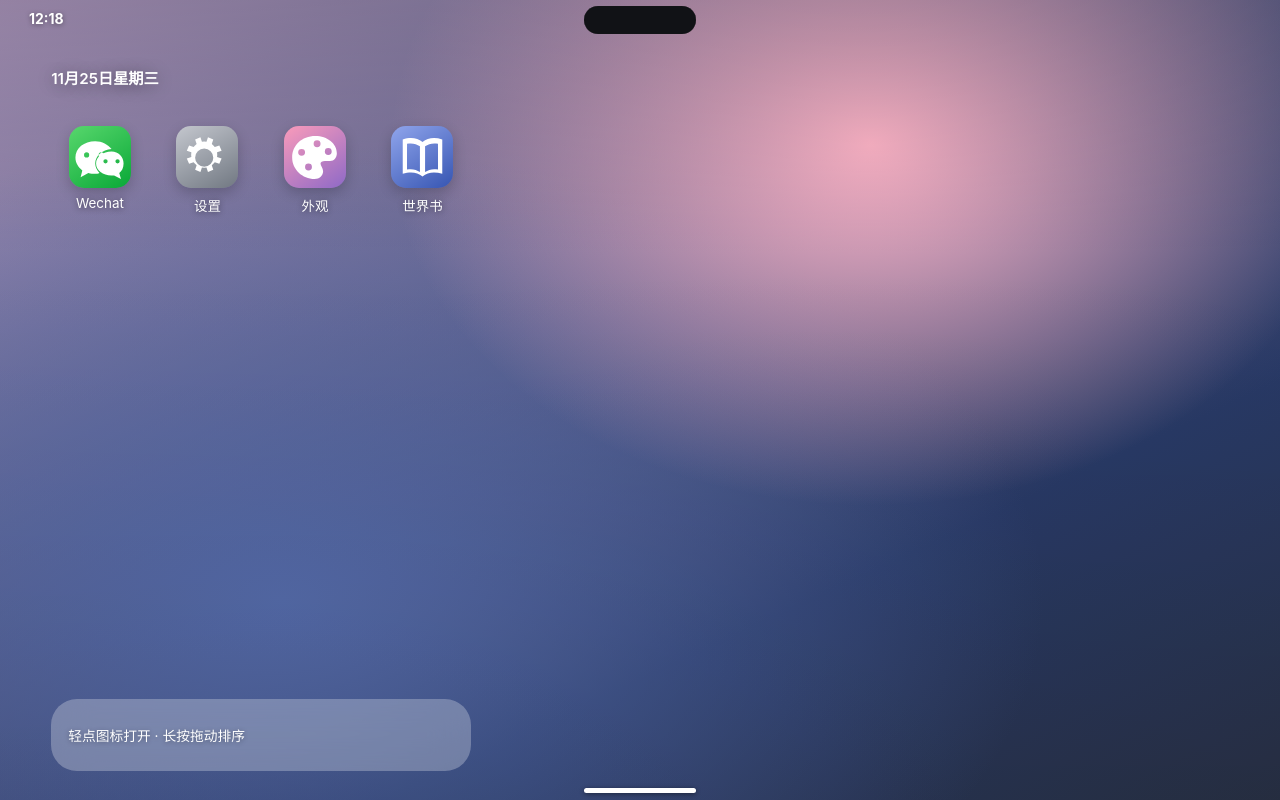
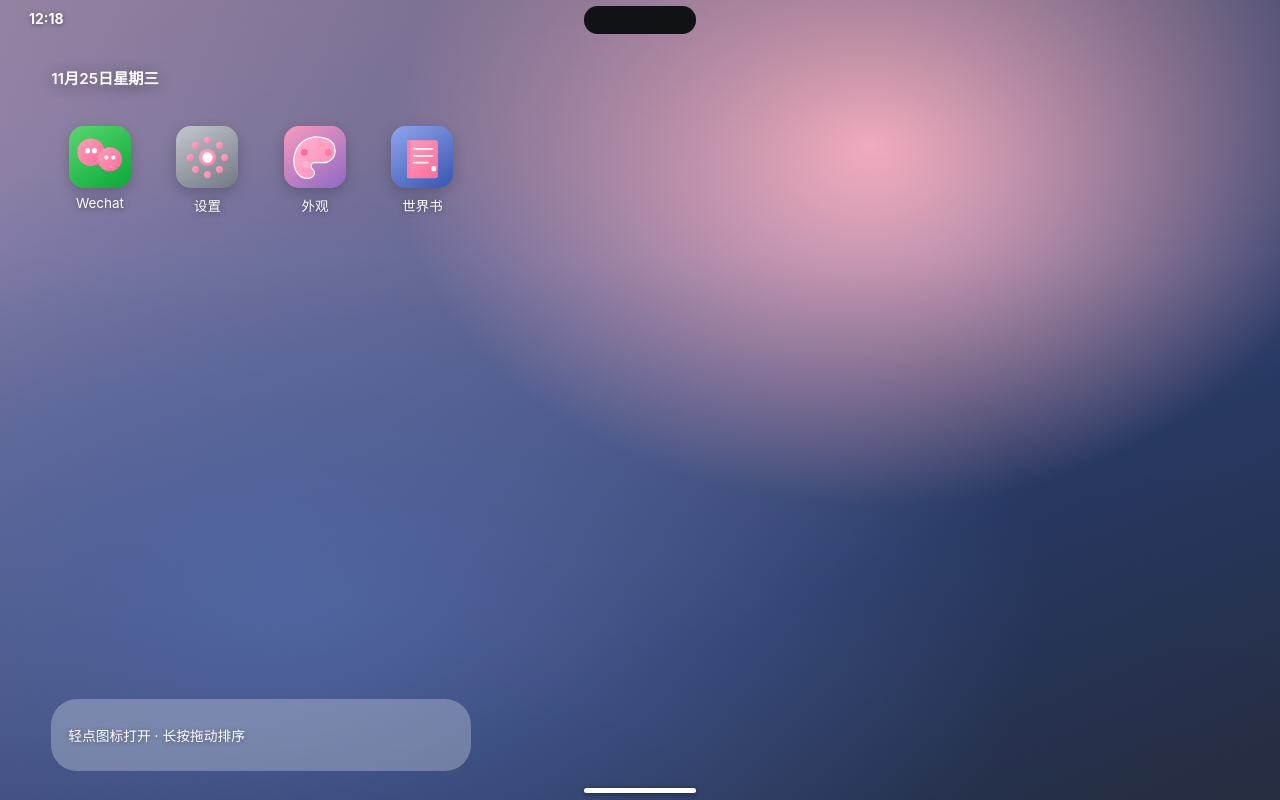
Before and after one commit to Kris-coding/-, a plain HTML site: page index.html in a window 1280 px wide. Drawn offline with Linux system fonts and the light colour scheme.

Commit message:
Update index.html

```diff
--- a/index.html
+++ b/index.html
@@ -26,12 +26,101 @@
       <div class="phone-status" aria-hidden="true"><span id="phoneClock">9:41</span><span class="dynamic-island"></span></div>
       <section class="home-screen" id="homeScreen" aria-label="手机桌面">
         <div class="home-heading"><span id="homeDate"></span></div>
+
         <div class="home-apps">
-          <button class="home-app" data-app-id="wechat" id="launchWechat" type="button" aria-label="打开 Wechat"><span class="app-icon wechat-icon"><svg viewBox="0 0 64 64" aria-hidden="true"><path fill="white" d="M27 13c-13 0-23 8-23 19 0 6 3 11 8 15l-2 8 9-5c3 1 5 1 8 1 2 0 3 0 5-1-3-3-5-7-5-11 0-9 8-16 19-17-4-5-11-9-19-9Zm-10 13a3 3 0 1 1 0 6 3 3 0 0 1 0-6Zm17 0a3 3 0 1 1 0 6 3 3 0 0 1 0-6Z"/><path fill="white" d="M46 25c-10 0-18 6-18 14s8 14 18 14h3l8 4-2-7c3-2 5-6 5-11 0-8-6-14-14-14Zm-7 9a2.5 2.5 0 1 1 0 5 2.5 2.5 0 0 1 0-5Zm14 0a2.5 2.5 0 1 1 0 5 2.5 2.5 0 0 1 0-5Z"/></svg></span><span>Wechat</span></button>
-          <button class="home-app" data-app-id="settings" id="launchSettings" type="button" aria-label="打开设置"><span class="app-icon settings-icon"><svg viewBox="0 0 64 64" aria-hidden="true"><path fill="white" d="m27 5 2 6a21 21 0 0 1 6 0l2-6 7 3-2 6a21 21 0 0 1 4 4l6-2 3 7-6 2a21 21 0 0 1 0 6l6 2-3 7-6-2a21 21 0 0 1-4 4l2 6-7 3-2-6a21 21 0 0 1-6 0l-2 6-7-3 2-6a21 21 0 0 1-4-4l-6 2-3-7 6-2a21 21 0 0 1 0-6l-6-2 3-7 6 2a21 21 0 0 1 4-4l-2-6 7-3Zm5 15a12 12 0 1 0 0 24 12 12 0 0 0 0-24Z" transform="translate(0 4) scale(.88)"/></svg></span><span>设置</span></button>
-          <button class="home-app" data-app-id="appearance" id="launchAppearance" type="button" aria-label="打开外观"><span class="app-icon appearance-icon"><svg viewBox="0 0 64 64" aria-hidden="true"><path fill="white" d="M33 7C17 7 6 18 6 32s12 25 26 25c6 0 10-4 10-9 0-4-3-6-3-9 0-2 2-3 5-3h6c5 0 8-4 8-9C58 16 47 7 33 7ZM17 30a4 4 0 1 1 0-8 4 4 0 0 1 0 8Zm8 17a4 4 0 1 1 0-8 4 4 0 0 1 0 8Zm10-27a4 4 0 1 1 0-8 4 4 0 0 1 0 8Zm13 9a4 4 0 1 1 0-8 4 4 0 0 1 0 8Z"/></svg></span><span>外观</span></button>
-          <button class="home-app" data-app-id="worldbooks" id="launchWorldbooks" type="button" aria-label="打开世界书"><span class="app-icon worldbooks-icon"><svg viewBox="0 0 64 64" aria-hidden="true"><path fill="white" d="M9 11c9-3 17-2 23 3 6-5 14-6 23-3v40c-9-3-17-2-23 3-6-5-14-6-23-3V11Zm5 5v30c6-1 11 0 15 3V19c-4-3-9-4-15-3Zm36 0c-6-1-11 0-15 3v30c4-3 9-4 15-3V16Z"/></svg></span><span>世界书</span></button>
-        </div>
+  <!-- Wechat 图标 - 粉色卡通 -->
+  <button class="home-app" data-app-id="wechat" id="launchWechat" type="button" aria-label="打开 Wechat">
+    <span class="app-icon wechat-icon">
+      <svg viewBox="0 0 64 64" aria-hidden="true">
+        <defs>
+          <linearGradient id="wechat-grad" x1="0%" y1="0%" x2="100%" y2="100%">
+            <stop offset="0%" style="stop-color:#ff9eb5;stop-opacity:1" />
+            <stop offset="100%" style="stop-color:#ff6b9d;stop-opacity:1" />
+          </linearGradient>
+        </defs>
+        <circle cx="22" cy="26" r="16" fill="url(#wechat-grad)"/>
+        <circle cx="44" cy="34" r="14" fill="url(#wechat-grad)"/>
+        <circle cx="18" cy="24" r="3" fill="white"/>
+        <circle cx="26" cy="24" r="3" fill="white"/>
+        <circle cx="40" cy="32" r="2.5" fill="white"/>
+        <circle cx="48" cy="32" r="2.5" fill="white"/>
+        <path d="M 22 32 Q 20 36 15 36" stroke="url(#wechat-grad)" stroke-width="2" fill="none" stroke-linecap="round"/>
+        <path d="M 44 42 Q 48 46 52 44" stroke="url(#wechat-grad)" stroke-width="2" fill="none" stroke-linecap="round"/>
+      </svg>
+    </span>
+    <span>Wechat</span>
+  </button>
+
+  <!-- 设置图标 - 粉色卡通 -->
+  <button class="home-app" data-app-id="settings" id="launchSettings" type="button" aria-label="打开设置">
+    <span class="app-icon settings-icon">
+      <svg viewBox="0 0 64 64" aria-hidden="true">
+        <defs>
+          <linearGradient id="settings-grad" x1="0%" y1="0%" x2="100%" y2="100%">
+            <stop offset="0%" style="stop-color:#ffa8c5;stop-opacity:1" />
+            <stop offset="100%" style="stop-color:#ff7ba8;stop-opacity:1" />
+          </linearGradient>
+        </defs>
+        <circle cx="32" cy="32" r="10" fill="url(#settings-grad)"/>
+        <g fill="url(#settings-grad)">
+          <circle cx="32" cy="12" r="4"/>
+          <circle cx="32" cy="52" r="4"/>
+          <circle cx="12" cy="32" r="4"/>
+          <circle cx="52" cy="32" r="4"/>
+          <circle cx="18" cy="18" r="4"/>
+          <circle cx="46" cy="46" r="4"/>
+          <circle cx="46" cy="18" r="4"/>
+          <circle cx="18" cy="46" r="4"/>
+        </g>
+        <circle cx="32" cy="32" r="6" fill="white"/>
+      </svg>
+    </span>
+    <span>设置</span>
+  </button>
+
+  <!-- 外观图标 - 粉色卡通 -->
+  <button class="home-app" data-app-id="appearance" id="launchAppearance" type="button" aria-label="打开外观">
+    <span class="app-icon appearance-icon">
+      <svg viewBox="0 0 64 64" aria-hidden="true">
+        <defs>
+          <linearGradient id="appearance-grad" x1="0%" y1="0%" x2="100%" y2="100%">
+            <stop offset="0%" style="stop-color:#ffb3d1;stop-opacity:1" />
+            <stop offset="100%" style="stop-color:#ff8bb8;stop-opacity:1" />
+          </linearGradient>
+        </defs>
+        <path d="M 32 8 Q 20 10 14 18 Q 8 26 8 36 Q 8 48 16 54 Q 20 57 26 56 Q 28 56 30 54 Q 32 52 32 50 Q 32 48 30 46 Q 28 44 28 42 Q 28 40 30 38 L 42 38 Q 48 38 52 34 Q 56 30 56 24 Q 56 14 46 10 Q 40 8 32 8 Z" fill="url(#appearance-grad)" stroke="white" stroke-width="1.5"/>
+        <circle cx="20" cy="26" r="4" fill="#ff6b9d"/>
+        <circle cx="28" cy="20" r="4" fill="#ffa8c5"/>
+        <circle cx="40" cy="20" r="4" fill="#ff9eb5"/>
+        <circle cx="48" cy="26" r="4" fill="#ff7ba8"/>
+        <circle cx="22" cy="40" r="4" fill="#ffb3d1"/>
+      </svg>
+    </span>
+    <span>外观</span>
+  </button>
+
+  <!-- 世界书图标 - 粉色卡通 -->
+  <button class="home-app" data-app-id="worldbooks" id="launchWorldbooks" type="button" aria-label="打开世界书">
+    <span class="app-icon worldbooks-icon">
+      <svg viewBox="0 0 64 64" aria-hidden="true">
+        <defs>
+          <linearGradient id="book-grad" x1="0%" y1="0%" x2="100%" y2="100%">
+            <stop offset="0%" style="stop-color:#ff9eb5;stop-opacity:1" />
+            <stop offset="100%" style="stop-color:#ff6b9d;stop-opacity:1" />
+          </linearGradient>
+        </defs>
+        <rect x="14" y="12" width="36" height="44" rx="3" fill="url(#book-grad)"/>
+        <rect x="14" y="12" width="4" height="44" fill="#ff7ba8"/>
+        <line x1="22" y1="22" x2="44" y2="22" stroke="white" stroke-width="2" stroke-linecap="round"/>
+        <line x1="22" y1="30" x2="44" y2="30" stroke="white" stroke-width="2" stroke-linecap="round"/>
+        <line x1="22" y1="38" x2="38" y2="38" stroke="white" stroke-width="2" stroke-linecap="round"/>
+        <circle cx="45" cy="45" r="3" fill="white"/>
+      </svg>
+    </span>
+    <span>世界书</span>
+  </button>
+</div>
+
         <div class="home-dock"><span class="dock-label">轻点图标打开 · 长按拖动排序</span></div>
       </section>
     <div class="app-shell" hidden>
```
